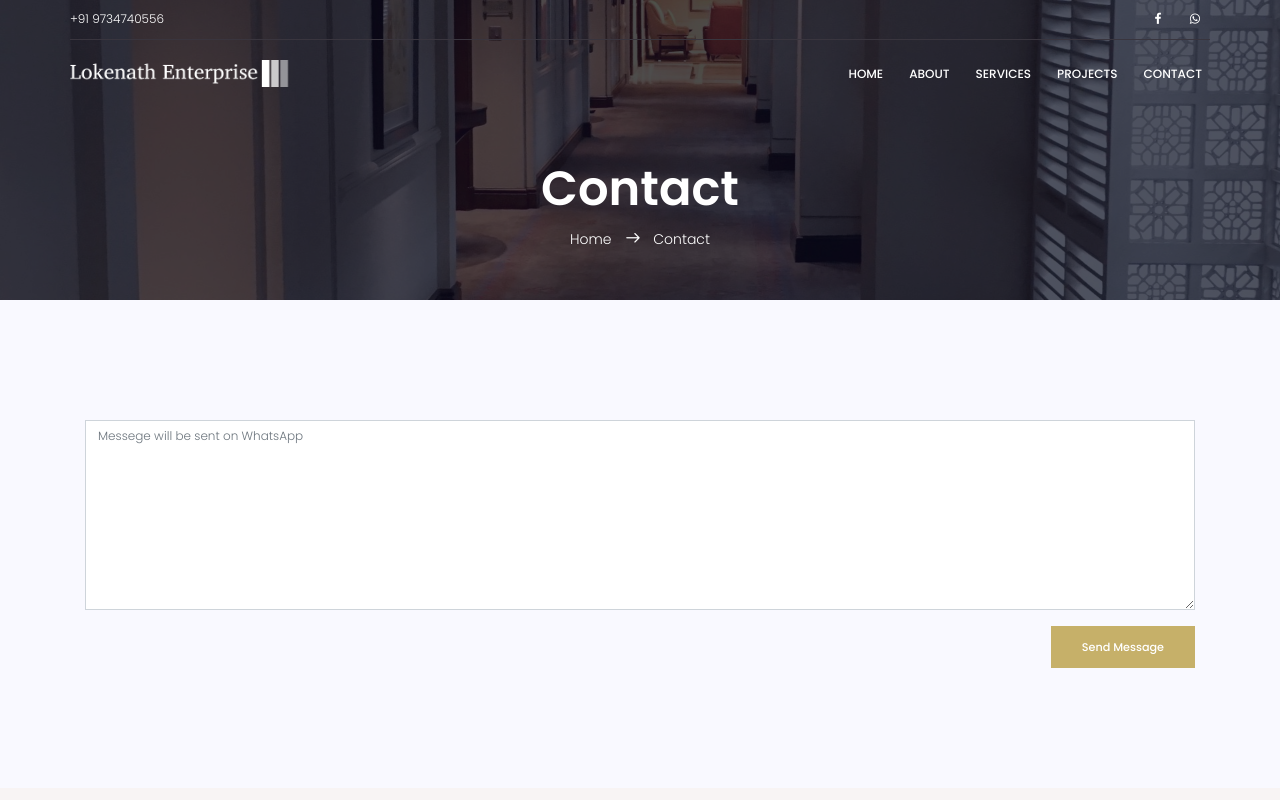
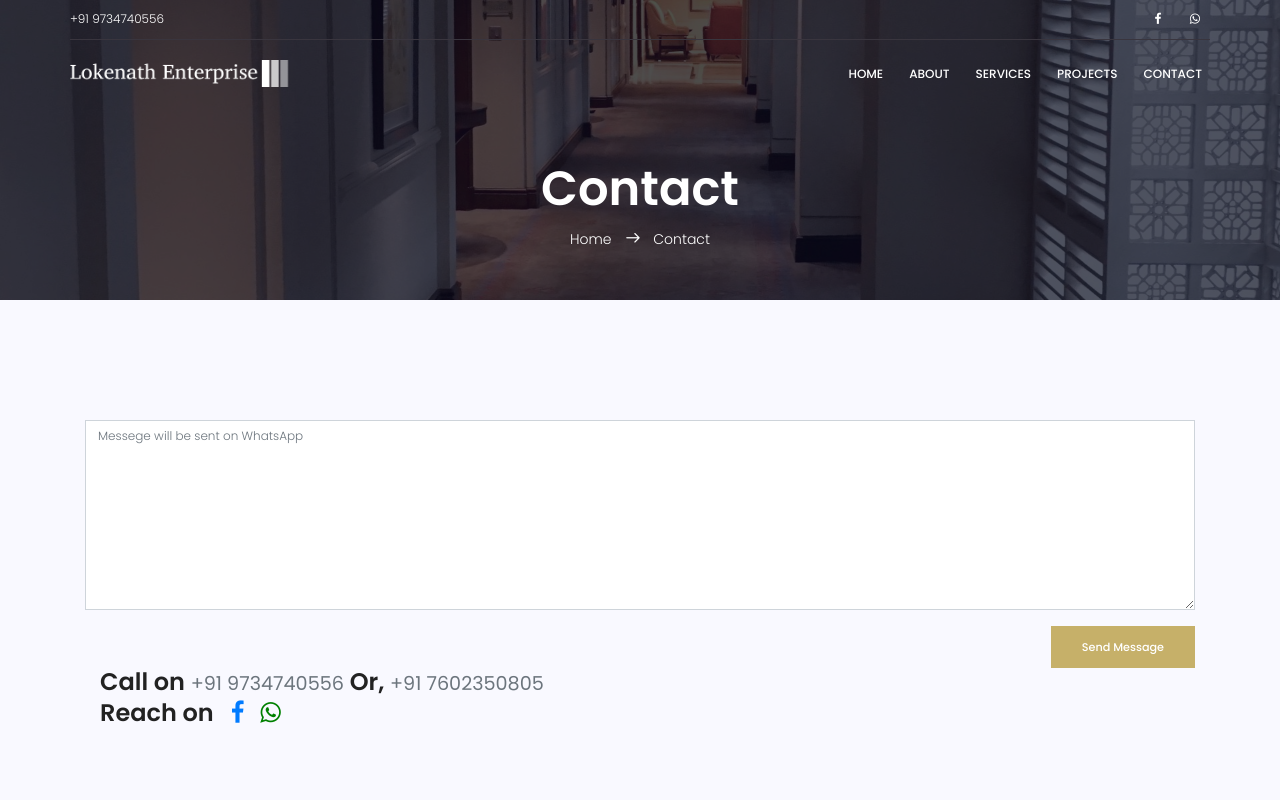
Before and after one commit to anirbanbiswas04/lokenath-enterprise, a plain HTML site: page contact.html in a window 1280 px wide. Shown: the top 800 px of the page. Drawn offline with nearby package versions, Linux system fonts and the light colour scheme.

Commit message:
Update contact.html

```diff
--- a/contact.html
+++ b/contact.html
@@ -77,7 +77,6 @@
 				</div>
 			</section>
 			<!-- End banner Area -->
-
 			<!-- Start contact-page Area -->
 			<section class="contact-page-area section-gap">
 				<div class="container">
@@ -95,6 +94,18 @@
 								</div>
 							</form>
 						</div>
+					</div>
+					<div class="container">
+						<h3>
+							Call on
+							<small class="text-muted">+91 9734740556</small> Or, <small class="text-muted">+91 7602350805</small>
+							<br>
+							<div class="col-lg-6 col-sm-6 col-8 header-top-right no-padding">
+								Reach on &nbsp;
+								<a class="mr-10" target="_blank" href="https://www.facebook.com/subhosingha01"><i class="fa fa-facebook"></i></a>
+								<a style="color: green;" target="_blank" href="https://wa.me/+919734740556"><i class="fa fa-whatsapp"></i></a>
+							</div>
+						  </h3>
 					</div>
 				</div>
 			</section>
```
